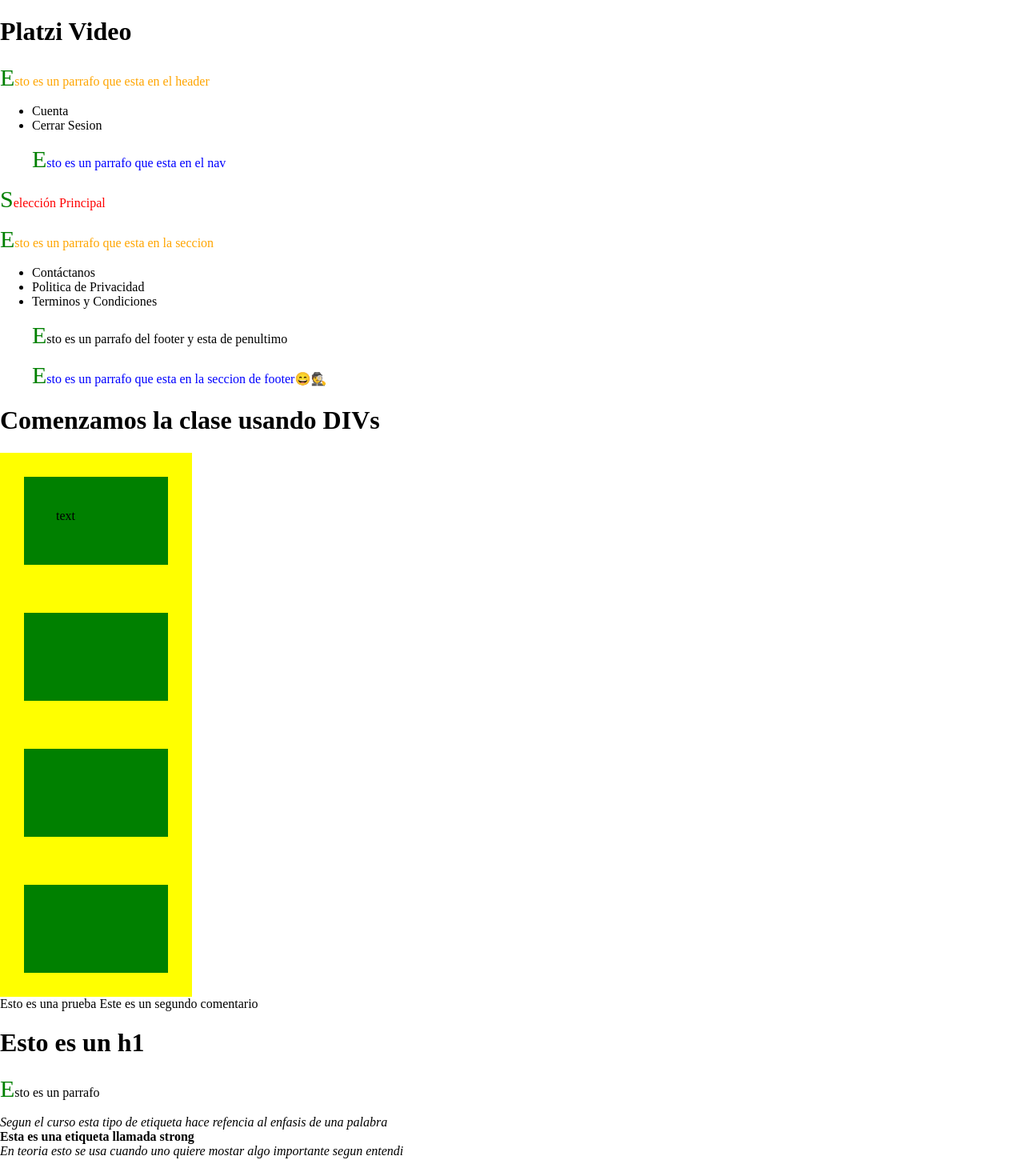
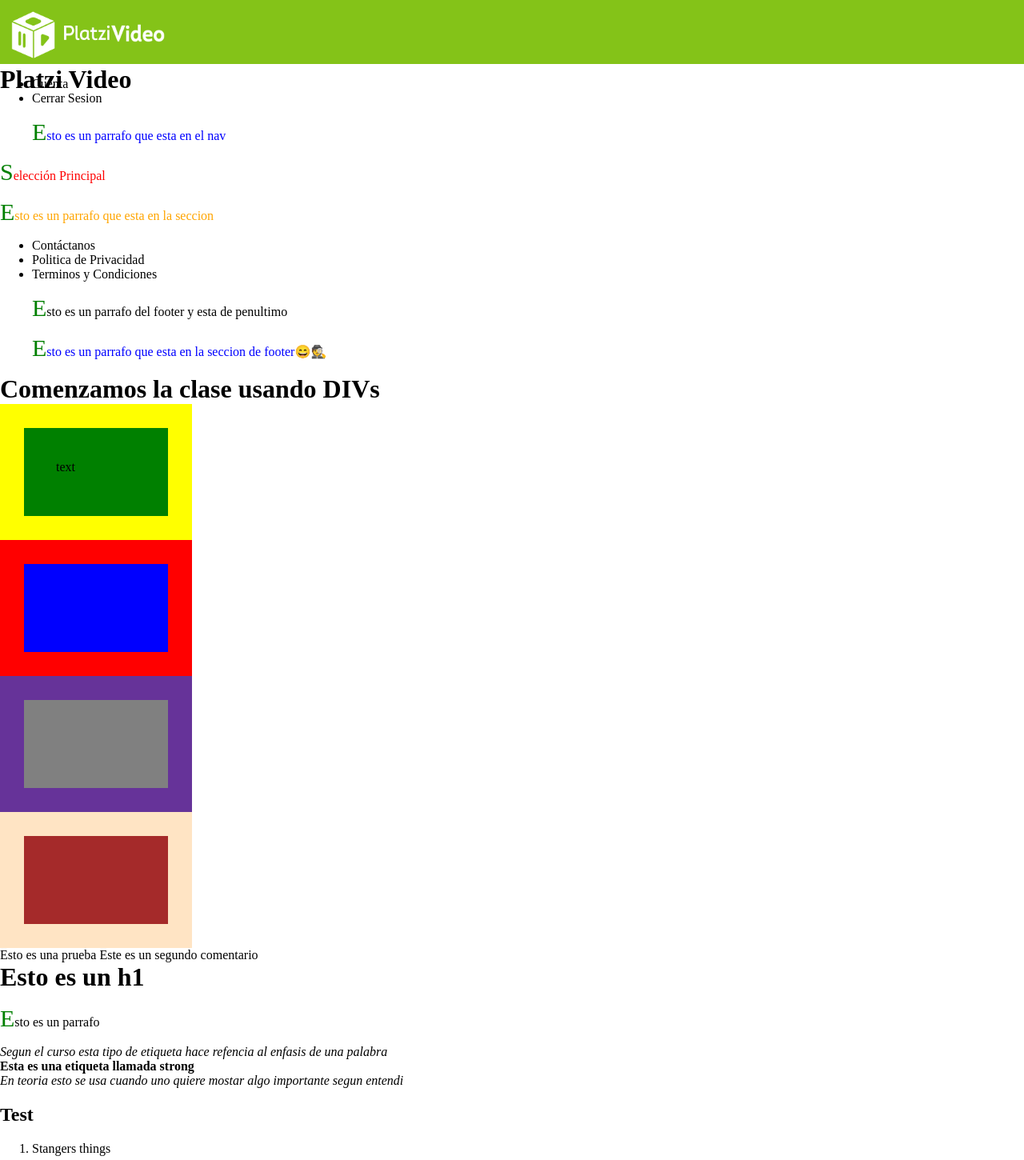
Before and after one commit to lrojas1990/frontenddelevoper, a plain HTML site: page index.html in a window 1280 px wide. Shown: the top 1450 px of the page at 80% size. Drawn offline with Linux system fonts and the light colour scheme.

Commit message:
creación den header

```diff
--- a/index.html
+++ b/index.html
@@ -7,7 +7,9 @@
 </head>
 <style>
     body{
-        margin: 0px;
+        margin: 0;
+
+
     }
     p::first-letter{
         color: green;
@@ -27,7 +29,7 @@
         color: orange;
     }
 
-    .caja{
+    .caja1{
         height: 30px;
         width: 100px;
         background-color: green;
@@ -36,14 +38,58 @@
         box-sizing: b;
 
     }
+    .caja2{
+        height: 30px;
+        width: 100px;
+        background-color: blue;
+        padding: 40px;
+        border: solid red 30px;
+        box-sizing: b;
 
+    }
+    .caja3{
+        height: 30px;
+        width: 100px;
+        background-color: gray;
+        padding: 40px;
+        border: solid rebeccapurple 30px;
+        box-sizing: b;
+
+    }
+    .caja4{
+        height: 30px;
+        width: 100px;
+        background-color: brown;
+        padding: 40px;
+        border: solid bisque 30px;
+        box-sizing: b;
+
+    }
+
+header{
+    width: 100%;
+    background-color: #84C318;
+    height: 80px;
+}
+h1{
+    margin: 0px;
+}
+
+#logo{
+    height: 67px;
+    width: 200px;
+    margin-top: 10px;
+    margin-left: 10px;
+
+}
 
 </style>
 <body>
 
     <header>
+        <img id="logo" src="./logo.png" alt="logo">
         <h1>Platzi Video</h1>
-        <p>Esto es un parrafo que esta en el header</p>
+
     </header>
     <nav>
     <ul>
@@ -74,10 +120,10 @@
 
     <h1>Comenzamos la clase usando DIVs</h1>
 
-    <div class="caja">text</div>
-    <div class="caja"></div>
-    <div class="caja"></div>
-    <div class="caja"></div>
+    <div class="caja1">text</div>
+    <div class="caja2"></div>
+    <div class="caja3"></div>
+    <div class="caja4"></div>
 
     Esto es una prueba
     Este es un segundo comentario
```
Also changed, not shown: logo.png (added).
